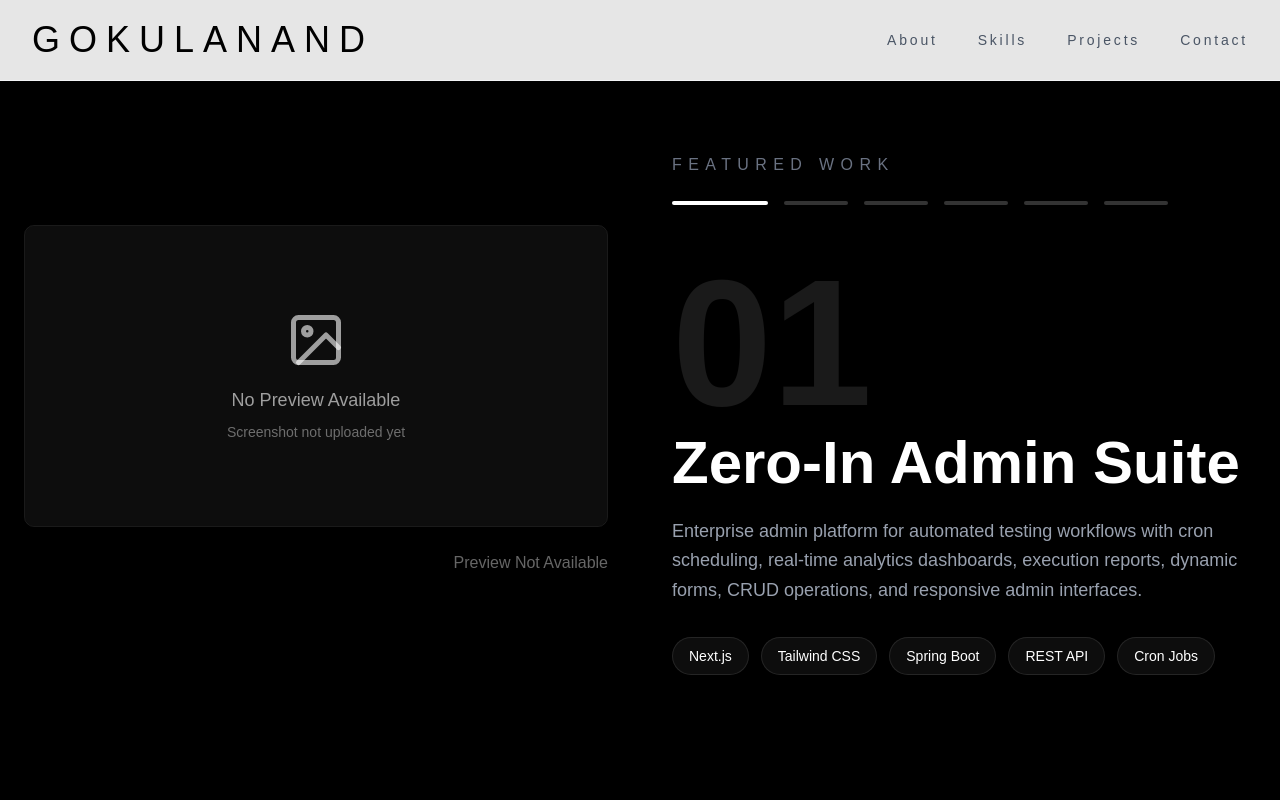
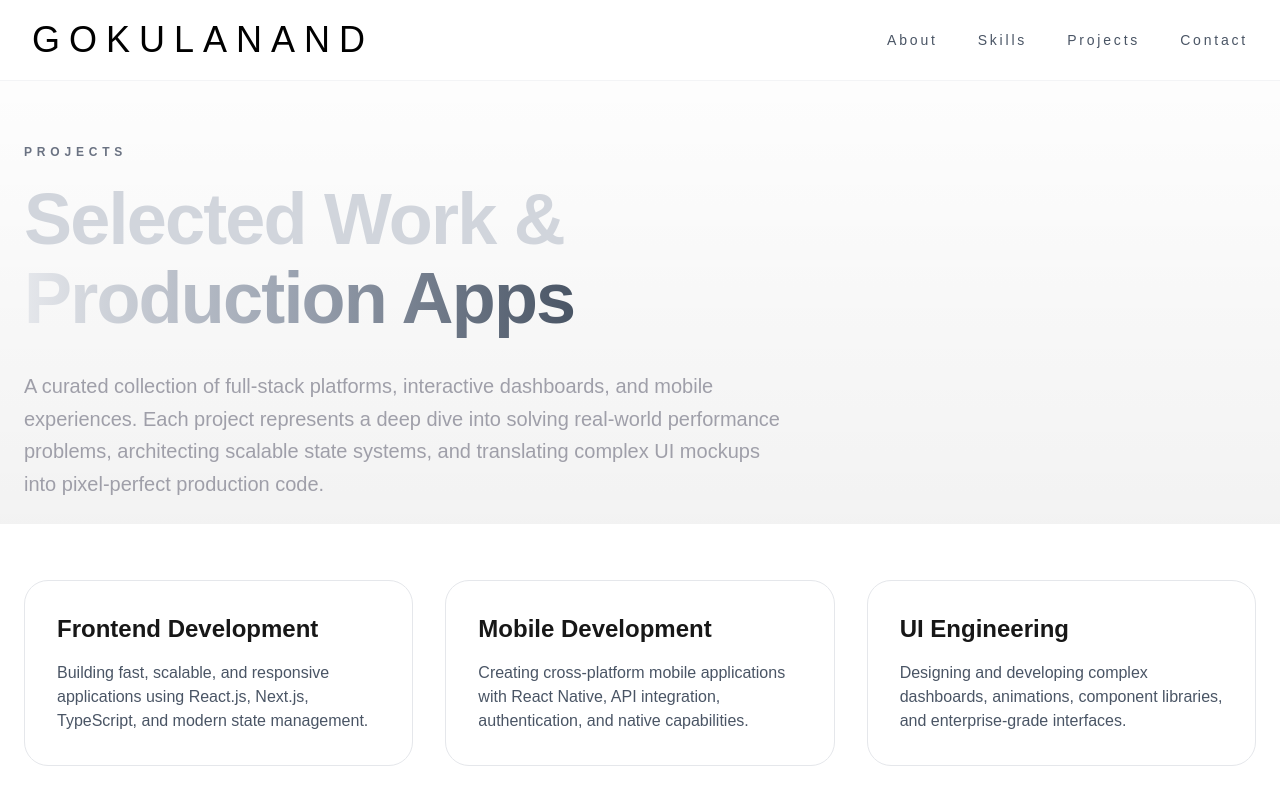
Before and after one commit to Gokul-pga/gokulanand, a Next.js app: page /pages/Projects in a window 1280 px wide. Shown: the top 800 px of the page. Built offline with nearby package versions, Linux system fonts and the light colour scheme.

Commit message:
Update page.tsx

```diff
--- a/src/app/pages/Projects/page.tsx
+++ b/src/app/pages/Projects/page.tsx
@@ -1,385 +1,109 @@
-"use client";
+import ProjectsListing from "@/src/components/sections/Projects";
+import Skills from "@/src/components/sections/SkillsSection";
 
-import { useRef, useState } from "react";
-import {
-  AnimatePresence,
-  motion,
-  useMotionValueEvent,
-  useScroll,
-} from "framer-motion";
-import Image from "next/image";
-import { projects } from "@/src/data/projects";
-import { FiExternalLink, FiImage } from "react-icons/fi";
-export default function ProjectsListing() {
-  const sectionRef = useRef<HTMLDivElement>(null);
-  const [activeIndex, setActiveIndex] = useState(0);
-
-  const { scrollYProgress } = useScroll({
-    target: sectionRef,
-    offset: ["start start", "end end"],
-  });
-
-  useMotionValueEvent(scrollYProgress, "change", (latest) => {
-    const index = Math.min(
-      Math.floor(latest * projects.length),
-      projects.length - 1
-    );
-
-    setActiveIndex(index);
-  });
-
-  const activeProject = projects[activeIndex];
-
+export default function SkillsPage() {
   return (
-    <>
-      <section
-        id="projects"
-        className="bg-black py-20 px-4 flex flex-col lg:hidden"
-      >
-        {" "}
+    <main className="bg-white min-h-screen">
+      {/* Hero */}
+      <section className="pt-36 pb-6 px-6 bg-gradient-to-b from-transparent to-black/5">
         <div className="max-w-7xl mx-auto">
-          <p className="uppercase tracking-[0.3em] text-gray-500 mb-4">
-            Featured Work
+          {/* Animated Subtitle */}
+          <p className="uppercase tracking-[0.4em] text-xs font-semibold text-gray-500 mb-5">
+            Projects
           </p>
 
-          <h2 className="text-4xl font-bold text-white mb-16">
-            Selected Projects
-          </h2>
+          {/* Primary Heading */}
+          <h1 className="text-5xl md:text-7xl font-bold leading-[1.1] tracking-tight text-gray-300">
+            Selected Work &
+            <br />
+            <span className="text-transparent bg-clip-text bg-gradient-to-r from-gray-200 via-gray-400 to-gray-600">
+              Production Apps
+            </span>
+          </h1>
 
-          <div className="space-y-16">
-            {projects.map((project) => (
-              <motion.div
-                key={project.id}
-                initial={{ opacity: 0, y: 80 }}
-                whileInView={{ opacity: 1, y: 0 }}
-                viewport={{ once: true }}
-                transition={{ duration: 0.6 }}
-              >
-                {/* Image */}
-                <div
-                  className="
-                overflow-hidden
-                rounded-2xl
-                border
-                border-white/10
-              "
-                >
-                  {project.image ? (
-                    <Image
-                      src={project.image}
-                      alt={project.title}
-                      width={1400}
-                      height={900}
-                      className="
-                    w-full
-                    h-[220px]
-                    object-cover
-                  "
-                    />
-                  ) : (
-                    <div
-                      className="
-                    h-[220px]
-                    flex
-                    items-center
-                    justify-center
-                    bg-white/5
-                    text-white/60
-                  "
-                    >
-                      <FiImage size={50} />
-                    </div>
-                  )}
-                </div>
+          {/* Focused, Project-Oriented Context Paragraph */}
+          <p className="mt-8 max-w-3xl text-lg md:text-xl text-zinc-400 leading-relaxed font-light">
+            A curated collection of full-stack platforms, interactive
+            dashboards, and mobile experiences. Each project represents a deep
+            dive into solving real-world performance problems, architecting
+            scalable state systems, and translating complex UI mockups into
+            pixel-perfect production code.
+          </p>
 
-                {/* Content */}
-                <div className="mt-6">
-                  <div className="text-white/10 text-6xl font-black">
-                    {project.id}
-                  </div>
 
-                  <h3 className="text-2xl font-bold text-white mt-2">
-                    {project.title}
-                  </h3>
+        </div>
+      </section>
 
-                  <p className="text-gray-400 mt-4">{project.description}</p>
+      {/* Highlights */}
+      <section className="px-6 py-14">
+        <div className="max-w-7xl mx-auto grid md:grid-cols-3 gap-8">
+          <div className="border border-gray-200 rounded-3xl p-8">
+            <h3 className="text-2xl font-bold mb-4">Frontend Development</h3>
 
-                  <div className="flex flex-wrap gap-2 mt-6">
-                    {project.tech.map((tech) => (
-                      <span
-                        key={tech}
-                        className="
-                      px-3
-                      py-1.5
-                      rounded-full
-                      border
-                      border-white/10
-                      bg-white/5
-                      text-xs
-                      text-white
-                    "
-                      >
-                        {tech}
-                      </span>
-                    ))}
-                  </div>
+            <p className="text-gray-600">
+              Building fast, scalable, and responsive applications using
+              React.js, Next.js, TypeScript, and modern state management.
+            </p>
+          </div>
 
-                  <div className="mt-6">
-                    {project.liveUrl ? (
-                      <a
-                        href={project.liveUrl}
-                        target="_blank"
-                        rel="noopener noreferrer"
-                        className="
-                      inline-flex
-                      items-center
-                      gap-2
-                      text-white
-                    "
-                      >
-                        Visit Site
-                        <FiExternalLink />
-                      </a>
-                    ) : (
-                      <span className="text-white/40">
-                        Preview Not Available
-                      </span>
-                    )}
-                  </div>
-                </div>
-              </motion.div>
-            ))}
+          <div className="border border-gray-200 rounded-3xl p-8">
+            <h3 className="text-2xl font-bold mb-4">Mobile Development</h3>
+
+            <p className="text-gray-600">
+              Creating cross-platform mobile applications with React Native, API
+              integration, authentication, and native capabilities.
+            </p>
+          </div>
+
+          <div className="border border-gray-200 rounded-3xl p-8">
+            <h3 className="text-2xl font-bold mb-4">UI Engineering</h3>
+
+            <p className="text-gray-600">
+              Designing and developing complex dashboards, animations, component
+              libraries, and enterprise-grade interfaces.
+            </p>
           </div>
         </div>
       </section>
 
-      <section
-        ref={sectionRef}
-        id="projects"
-        className="hidden lg:block relative h-[400vh] bg-black"
-      >
-        <div className="sticky top-0 h-screen overflow-hidden">
-          {" "}
-          <div className="max-w-7xl mx-auto h-full px-6">
-            <div
-              className="
-    grid
-    grid-cols-1
-    lg:grid-cols-2 reverse-rows-1
-    gap-8
-    lg:gap-16
-    h-full
-    items-center
-  "
-            >
-              {" "}
-              {/* LEFT SIDE */}
-              <div className="order-2 lg:order-1 px-2 lg:px-0 mt-7">
-                {" "}
-                <p
-                  className="
-  uppercase
-  tracking-[0.25em]
-  lg:tracking-[0.4em]
-  text-gray-500
-  mb-4
-  lg:mb-6
-  text-xs
-  lg:text-base
-"
-                >
-                  Featured Work
-                </p>
-                <div className="flex gap-2 lg:gap-4 mb-6 lg:mb-12 overflow-x-auto">
-                  {" "}
-                  {projects.map((project, index) => (
-                    <button
-                      key={project.id}
-                      onClick={() => setActiveIndex(index)}
-                      className="group"
-                    >
-                      <div
-                        className={`
-          h-[4px]
-          rounded-full
-          transition-all
-          duration-500
-          ${
-            activeIndex === index
-              ? "w-24 bg-white"
-              : "w-16 bg-white/20 group-hover:bg-white/50"
-          }
-        `}
-                      />
-                    </button>
-                  ))}
-                </div>
-                <AnimatePresence mode="wait">
-                  <motion.div
-                    key={activeProject.id}
-                    initial={{
-                      opacity: 0,
-                      y: 80,
-                    }}
-                    animate={{
-                      opacity: 1,
-                      y: 0,
-                    }}
-                    exit={{
-                      opacity: 0,
-                      y: -80,
-                    }}
-                    transition={{
-                      duration: 0.6,
-                    }}
-                  >
-                    <div className="text-white/10 text-[120px] md:text-[180px] font-black leading-none">
-                      {activeProject.id}
-                    </div>
+      {/* Skills Grid */}
+      <ProjectsListing />
 
-                    <h2 className="text-4xl md:text-6xl font-bold text-white mb-6">
-                      {activeProject.title}
-                    </h2>
+      {/* Experience Summary */}
+      <section className="px-6 py-24">
+        <div className="max-w-7xl mx-auto">
+          <p className="uppercase tracking-[0.4em] text-gray-500 mb-5">
+            Experience
+          </p>
 
-                    <p className="text-gray-400 text-lg leading-relaxed mb-8 max-w-xl">
-                      {activeProject.description}
-                    </p>
+          <h2 className="text-4xl md:text-6xl font-bold mb-10">
+            What I Focus On
+          </h2>
 
-                    <div className="flex flex-wrap gap-3">
-                      {activeProject.tech.map((tech: string) => (
-                        <motion.span
-                          key={tech}
-                          whileHover={{
-                            scale: 1.08,
-                          }}
-                          transition={{
-                            type: "spring",
-                            stiffness: 400,
-                            damping: 15,
-                          }}
-                          className="
-        group
-        relative
-        overflow-hidden
-        px-4
-        py-2
-        rounded-full
-        border
-        border-white/10
-        bg-white/5
-        text-sm
-        text-white
-        cursor-default
-      "
-                        >
-                          {/* Animated Shine */}
-                          <span
-                            className="
-          absolute
-          inset-0
-          -translate-x-full
-          bg-gradient-to-r
-          from-transparent
-          via-white/20
-          to-transparent
-          transition-transform
-          duration-700
-          group-hover:translate-x-full
-        "
-                          />
+          <div className="grid md:grid-cols-2 gap-12">
+            <div>
+              <h3 className="text-2xl font-semibold mb-4">
+                Modern Web Applications
+              </h3>
 
-                          {/* Text */}
-                          <span className="relative z-10">{tech}</span>
-                        </motion.span>
-                      ))}
-                    </div>
-                  </motion.div>
-                </AnimatePresence>
-              </div>
-              <div>
-                <AnimatePresence mode="wait">
-                  <motion.div
-                    key={activeProject.image || activeProject.id}
-                    initial={{ opacity: 0, scale: 0.9 }}
-                    animate={{ opacity: 1, scale: 1 }}
-                    exit={{ opacity: 0, scale: 1.1 }}
-                    transition={{ duration: 0.7 }}
-                    className="
-        relative
-        overflow-hidden
-        rounded-[10px]
-        border
-        border-white/10
-      "
-                  >
-                    {activeProject.image ? (
-                      <Image
-                        src={activeProject.image}
-                        alt={activeProject.title}
-                        width={1400}
-                        height={900}
-                        className="
-            w-full
-            h-[300px]
-            object-cover
-          "
-                        priority
-                      />
-                    ) : (
-                      <div
-                        className="
-            h-[300px]
-            flex
-            flex-col
-            items-center
-            justify-center
-            bg-white/5
-            text-white/60
-          "
-                      >
-                        <FiImage size={60} className="mb-4" />
+              <p className="text-gray-600 leading-relaxed">
+                Developing production-ready applications with Next.js, React.js,
+                Redux Toolkit, TanStack Query, and modern frontend architecture
+                patterns.
+              </p>
+            </div>
 
-                        <h3 className="text-lg font-medium">
-                          No Preview Available
-                        </h3>
+            <div>
+              <h3 className="text-2xl font-semibold mb-4">Performance & UX</h3>
 
-                        <p className="text-sm text-white/40 mt-2">
-                          Screenshot not uploaded yet
-                        </p>
-                      </div>
-                    )}
-                  </motion.div>
-                </AnimatePresence>
-
-                {/* Link Below Image */}
-                <div className="mt-6 flex justify-end">
-                  {activeProject?.liveUrl ? (
-                    <a
-                      href={activeProject.liveUrl}
-                      target="_blank"
-                      rel="noopener noreferrer"
-                      className="
-          inline-flex
-          items-center
-          gap-2
-          text-white
-          hover:text-gray-300
-          transition-all
-          duration-300
-        "
-                    >
-                      Visit Site
-                      <FiExternalLink size={18} />
-                    </a>
-                  ) : (
-                    <span className="text-white/40">Preview Not Available</span>
-                  )}
-                </div>
-              </div>
+              <p className="text-gray-600 leading-relaxed">
+                Optimizing performance, accessibility, responsiveness,
+                animations, and user experience across devices and browsers.
+              </p>
             </div>
           </div>
         </div>
       </section>
-    </>
+    </main>
   );
 }
```
